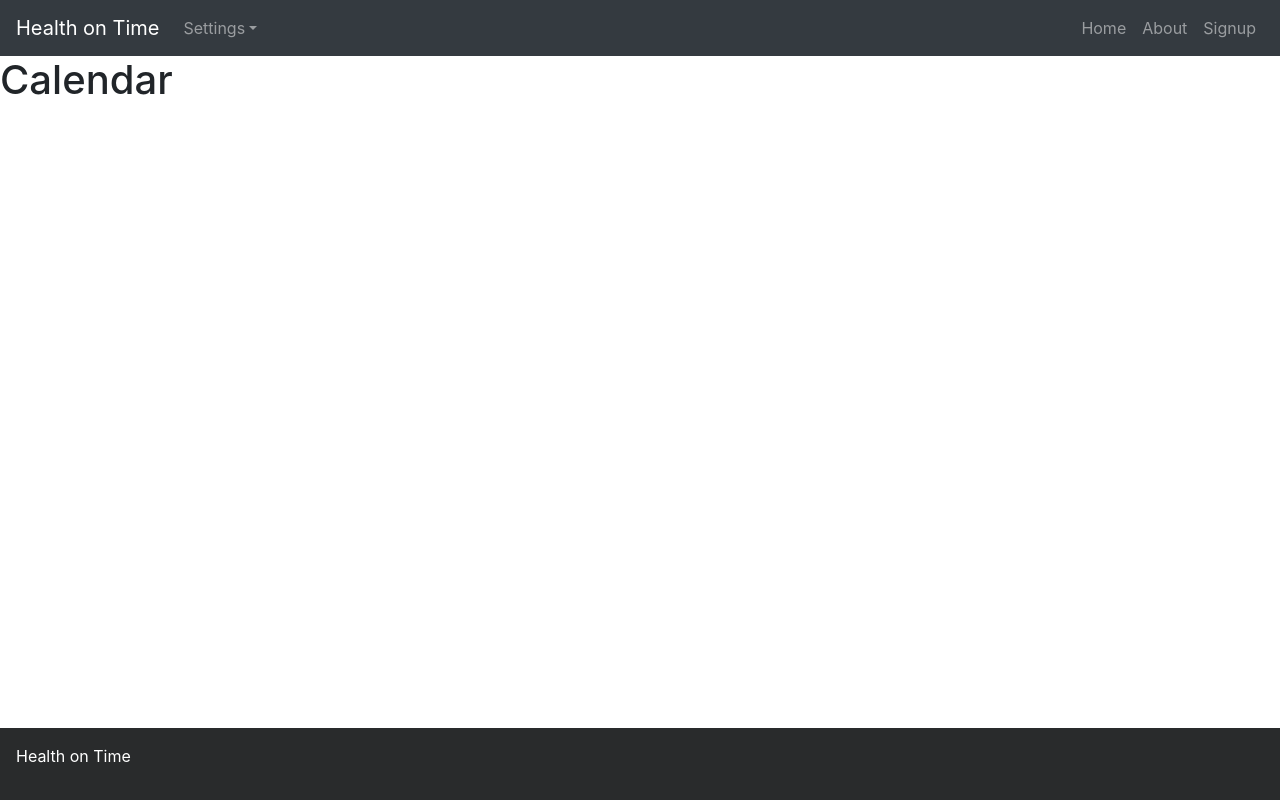
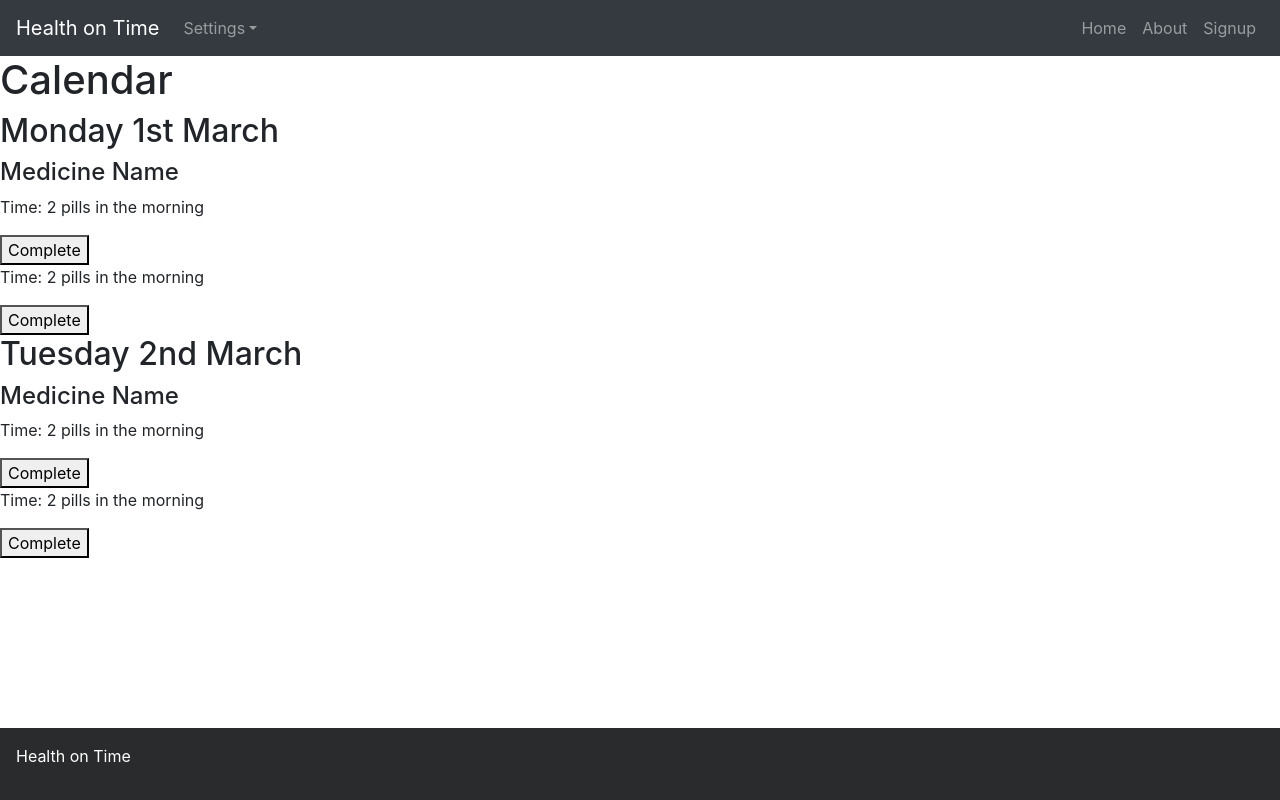
Before and after one commit to chingu-voyages/v27-geckos-team-03, a React (Create React App) app in the folder health-on-time/: page /calendar in a window 1280 px wide. Built offline with nearby package versions, Linux system fonts and the light colour scheme.

Commit message:
Initial commit

```diff
--- a/health-on-time/src/Pages/CalendarPage.js
+++ b/health-on-time/src/Pages/CalendarPage.js
@@ -4,6 +4,25 @@ const CalendarPage = () => {
   return (
     <div>
       <h1>Calendar</h1>
+      <div>
+        <h2>Monday 1st March</h2>
+        <h4>Medicine Name</h4>
+        <p>Time: 2 pills in the morning</p>
+        <button>Complete</button>
+        <p>Time: 2 pills in the morning</p>
+        <button>Complete</button>
+
+      </div>
+      <div>
+      <h2>Tuesday 2nd March</h2>
+      <h4>Medicine Name</h4>
+      <p>Time: 2 pills in the morning</p>
+      <button>Complete</button>
+
+      <p>Time: 2 pills in the morning</p>
+      <button>Complete</button>
+
+    </div>
     </div>
   );
 };
```
